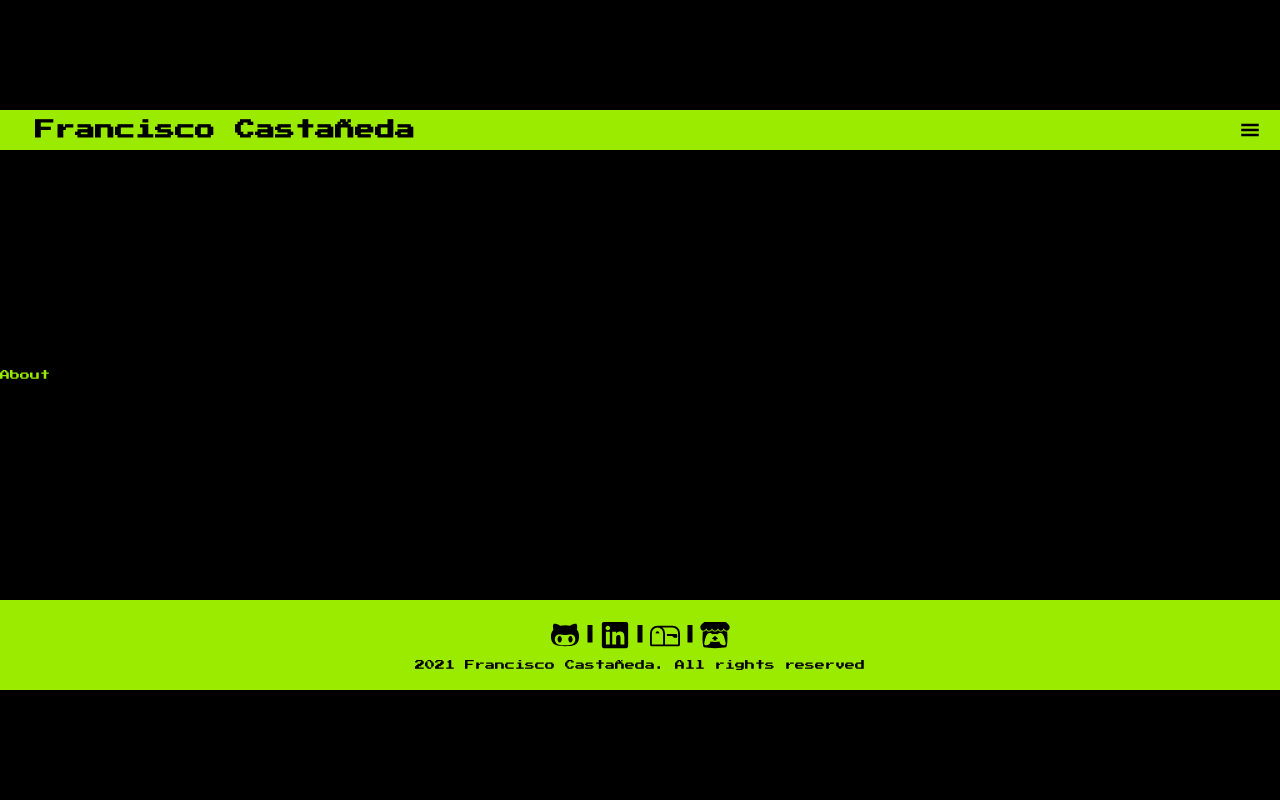
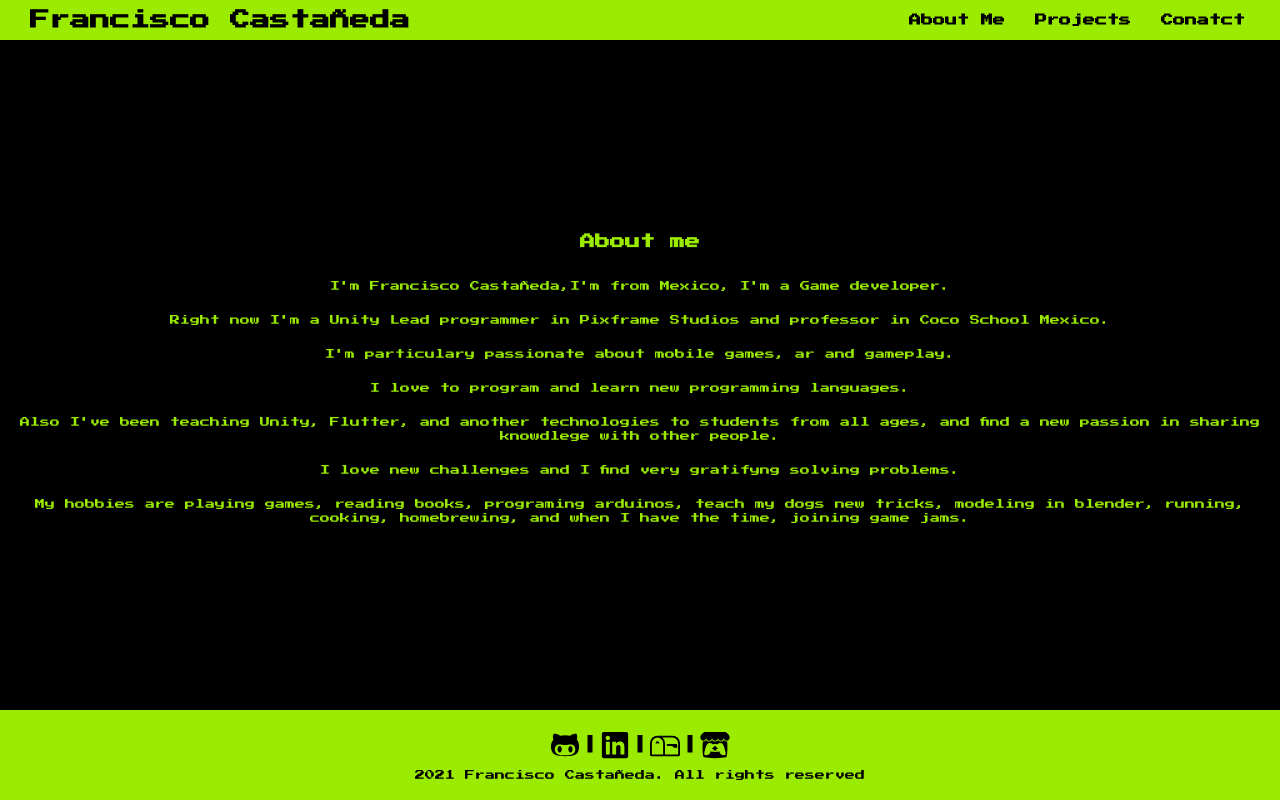
Before and after one commit to dragaus/professional_portfolio, a React (Create React App) app: page /about in a window 1280 px wide. Built offline with nearby package versions, Linux system fonts and the light colour scheme.

Commit message:
Improve Navbar and update About

```diff
--- a/src/App.css
+++ b/src/App.css
@@ -4,5 +4,5 @@
   color: #9aeb00;
   display: flex;
   flex-flow: column;
-  justify-content: space-around;
+  justify-content: space-between;
 }
--- a/src/components/navbar/index.tsx
+++ b/src/components/navbar/index.tsx
@@ -1,28 +1,72 @@
 import React, { useState } from "react";
 import { Link } from "react-router-dom";
+import { motion } from "framer-motion";
+import { GiHamburgerMenu } from "react-icons/gi";
+import { GrClose } from "react-icons/gr";
+import useWindowDimensions from "../../hooks/useWindowDimensions";
 import styles from "./navbar.module.css";
-import { GiHamburgerMenu } from "react-icons/gi";
 
 const Navbar = () => {
+  const { width } = useWindowDimensions();
   const [isOpen, setIsOpen] = useState(false);
+
+  const closeMenu = () => setIsOpen(false);
+
+  const links = [
+    <Link to="/about" className={styles.link} onClick={closeMenu}>
+      About Me
+    </Link>,
+    <Link to="/projects" className={styles.link} onClick={closeMenu}>
+      Projects
+    </Link>,
+    <Link to="/contact" className={styles.link} onClick={closeMenu}>
+      Conatct
+    </Link>,
+  ];
+
+  const variants = {
+    open: (height = 1000) => ({
+      rigth: 0,
+      opacity: 1,
+      transition: {
+        duration: 2
+      }
+    }),
+    closed: {
+      rigth: 25,
+      opacity: 0,
+      transition: {
+        duration: 0.5
+      }
+    },
+  };
 
   return (
     <div className={styles.navs}>
-      <Link to="/" className={styles.link}>
+      <Link to="/" className={styles.name} onClick={closeMenu}>
         <p>Francisco Castañeda</p>
       </Link>
-      <GiHamburgerMenu size="2rem" onClick={() => setIsOpen(!isOpen)} />
-      {/* <div className={styles.flex_box}>
-        <Link to="/about" className={styles.link}>
-          <p>About me</p>
-        </Link>
-        <Link to="/projects" className={styles.link}>
-          <p>My work</p>
-        </Link>
-        <Link to="/contact" className={styles.link}>
-          <p>Conatct</p>
-        </Link>
-      </div> */}
+      {width <= 820 ? (
+        <div>
+          <GiHamburgerMenu size="2rem" onClick={() => setIsOpen(!isOpen)} />
+          <motion.div
+            initial={"closed"}
+            className={styles.nav_box}
+            variants={variants}
+            custom={isOpen ? 100 : 0}
+            animate={isOpen ? "open" : "closed"}
+          >
+            <GrClose
+              className={styles.close}
+              size="2rem"
+              onClick={() => setIsOpen(!isOpen)}
+            />
+            <div className={styles.nav_list}>{links}</div>
+          </motion.div>
+        </div>
+      ) : (
+        <div className={styles.link_box}>{links}</div>
+      )}
     </div>
   );
 };
--- a/src/components/navbar/navbar.module.css
+++ b/src/components/navbar/navbar.module.css
@@ -1,4 +1,4 @@
-.navs{
+.navs {
   background-color: #9aeb00;
   color: black;
   display: flex;
@@ -7,16 +7,66 @@
   align-items: center;
 }
 
-.link{
+.name {
+  display: flex;
+  justify-content: center;
+  text-decoration: none;
+  color: black;
+  font-weight: bold;
+  margin: 1rem 1rem;
+  font-size: 2rem;
+}
+
+.link {
   display: flex;
   justify-content: center;
   text-decoration: none;
   color: black;
   font-weight: bold;
   margin: 1rem 1.5rem;
-    font-size: 2rem;
+  font-size: 1.2rem;
 }
 
-.flex_box{
+.link_box {
+  display: flex;
+  justify-content: center;
+  align-items: center;
+  flex-flow: row;
+}
+
+.nav_box {
+  position: absolute;
+  width: 50vw;
+  display: flex;
+  flex-flow: column;
+  background-color: #9aeb00;
+  height: 100vh;
+  top: 0;
+  right: 0;
+  padding: 1rem 2rem;
+}
+
+.nav_list {
+  display: flex;
+  justify-content: center;
+  flex-flow: column;
+  margin: 2rem 0;
+}
+
+.close {
+  align-self: flex-end;
+}
+
+.flex_box {
   display: flex;
 }
+
+@media (max-width: 820px) {
+  .name {
+    font-size: 1.6rem;
+  }
+  .link {
+    font-size: 1.8rem;
+    margin: 2rem 0rem;
+  }
+}
--- /dev/null
+++ b/src/containers/About/about.module.css
@@ -0,0 +1,16 @@
+.about {
+    display: flex;
+    flex-flow: column;
+    align-items: center;
+    padding: 2rem 1.8rem;
+    line-height: 1.4rem;
+    text-align: center;
+}
+
+.about h2 {
+    margin: 2rem 0;
+}
+
+.about p {
+    margin: 1rem 0;
+}
--- a/src/containers/About/index.tsx
+++ b/src/containers/About/index.tsx
@@ -1,7 +1,30 @@
-import React from 'react';
+import React from "react";
+import styles from "./about.module.css";
 
 const About = () => {
-    return <div>About</div>;
-}
+  return (
+    <div className={styles.about}>
+      <h2>About me</h2>
+      <p>I'm Francisco Castañeda,I'm from Mexico, I'm a Game developer.</p>
+      <p>
+        Right now I'm a Unity Lead programmer in Pixframe Studios and professor
+        in Coco School Mexico.
+      </p>
+      <p>I'm particulary passionate about mobile games, ar and gameplay.</p>
+      <p>I love to program and learn new programming languages.</p>
+      <p>
+        Also I've been teaching Unity, Flutter, and another technologies to
+        students from all ages, and find a new passion in sharing knowdlege with
+        other people.
+      </p>
+      <p>I love new challenges and I find very gratifyng solving problems.</p>
+      <p>
+        My hobbies are playing games, reading books, programing arduinos, teach
+        my dogs new tricks, modeling in blender, running, cooking, homebrewing,
+        and when I have the time, joining game jams.
+      </p>
+    </div>
+  );
+};
 
 export default About;
--- a/src/containers/Home/home.module.css
+++ b/src/containers/Home/home.module.css
@@ -33,7 +33,7 @@
     height: auto;
 }
 
-@media (max-width: 800px){
+@media (max-width: 820px){
     .main {
         flex-flow: column;
     }
--- a/src/containers/Home/index.tsx
+++ b/src/containers/Home/index.tsx
@@ -5,7 +5,6 @@ import me from "../../assets/images/me_mega.png";
 
 const Home = () => {
   return (
-    <div>
     <div className={styles.main}>
       <motion.div
         animate={{ scale: [10, 1] }}
@@ -25,7 +24,6 @@ const Home = () => {
         <p>GAME DEVELOPER, PROGRAMMER AND PROFESSOR</p>
       </motion.div>
     </div>
-    </div>
   );
 };
 
--- /dev/null
+++ b/src/hooks/useWindowDimensions/index.ts
@@ -0,0 +1,24 @@
+import { useEffect, useState } from "react";
+
+function getWindowDimensions() {
+  const { innerWidth: width, innerHeight: height } = window;
+
+  return{
+      width,
+      height
+  }
+}
+
+export default function useWindowDimensions() {
+    const [windowDimensions, setWindowDimensions] = useState(getWindowDimensions());
+
+    useEffect(()=>{
+        function handleResize(){
+            setWindowDimensions(getWindowDimensions());
+        }
+        window.addEventListener('resize', handleResize);
+        return () => window.removeEventListener('resize', handleResize);
+    });
+
+    return windowDimensions;
+}
```
Lines whose indentation alone changed are shown as unchanged.
